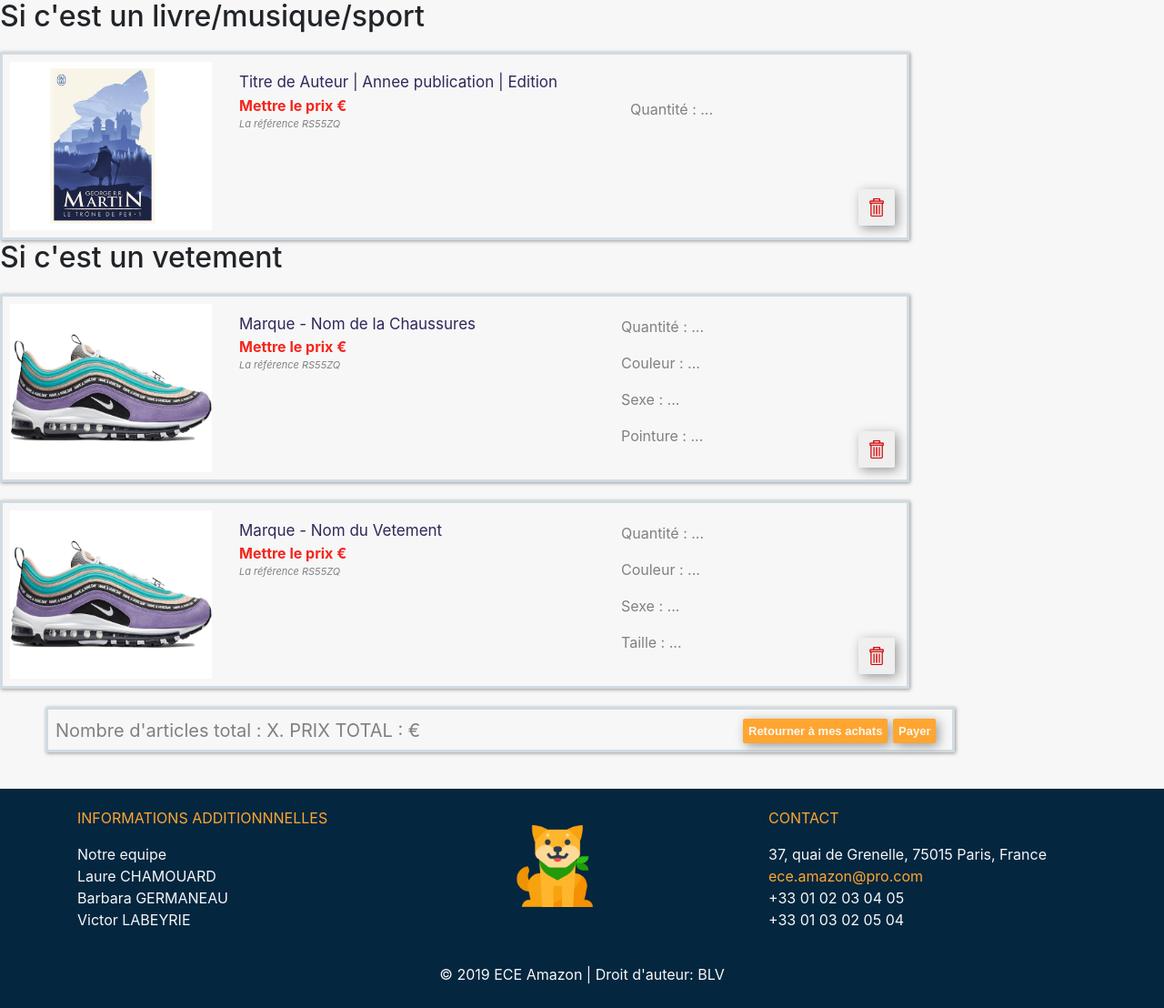
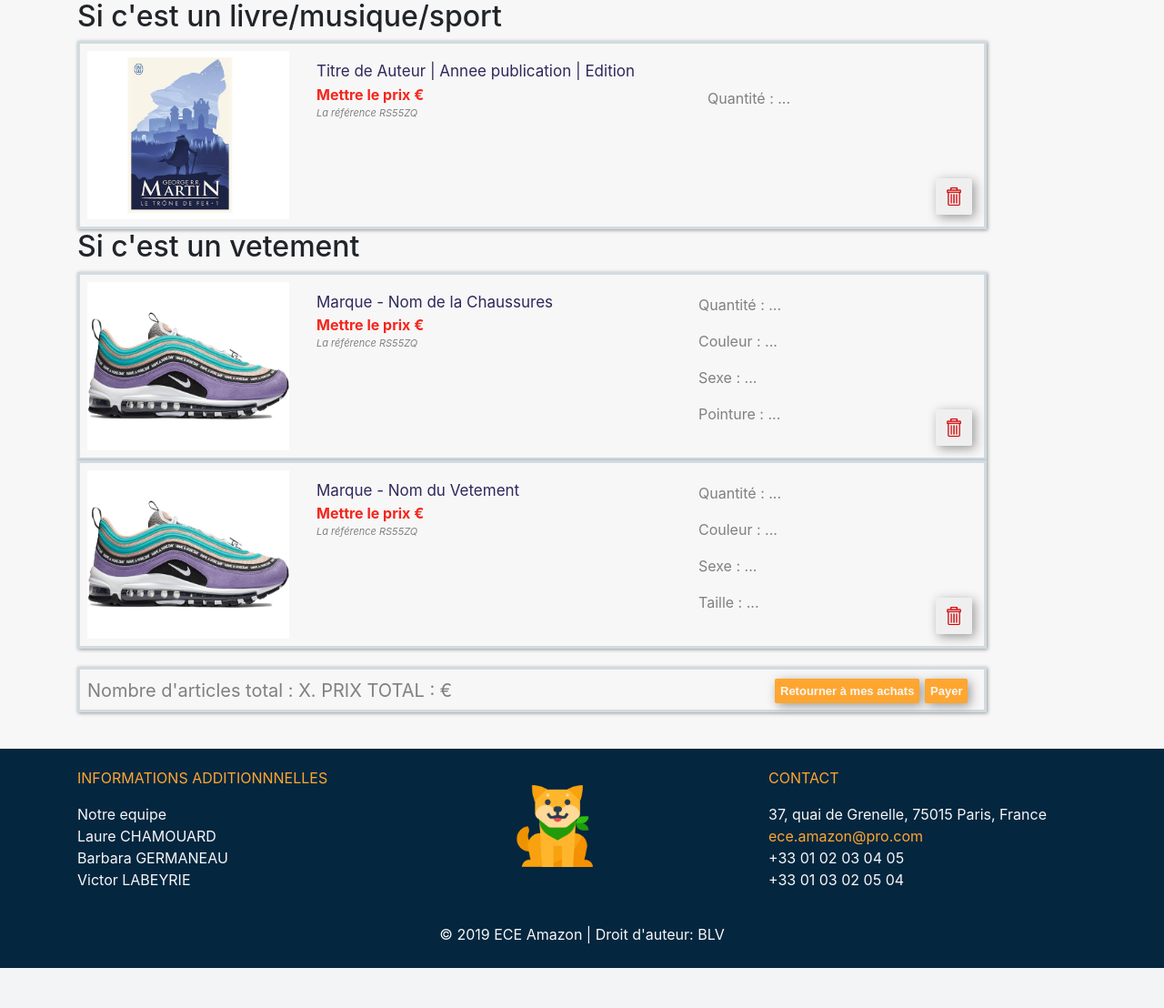
Before and after one commit to lorchm/ece_amazon, a PHP site: page /panier.php in a window 1280 px wide; the page is wider, and only the part inside the window is pictured. Shown: the part 189-1297 px from the top of that part at 91% size. After the commit the page ends 1253 px from the top of that part, so only its background shows below. Run offline with PHP 8.4, Linux system fonts and the light colour scheme.

Commit message:
afficher les ventes flash et reorganisation du style

```diff
--- a/creation.php
+++ b/creation.php
@@ -38,14 +38,14 @@
         <form action ="sql_creation.php" method="post">
             <h2>Informations personnelles</h2>
 
-                 <table>
+                 <table class="container fluid">
 
                      <tr>
-                         <label>Login</label> <input class="form-control center-con"  style="width: 250px;margin-left: 240px;" type="text" name="login" size="25" /><br> <br>
+                         <label>Login</label> <input class="form-control center-con"  style="width: 250px;" type="text" name="login" size="25" /><br> <br>
                     </tr>
 
                       <tr>
-                         <label>Mot de passe</label> <input class="form-control center-con"  style="width: 250px;margin-left: 240px;" type="password" name="mdp" size="25" /><br> <br>
+                         <label>Mot de passe</label> <input class="form-control center-con"  style="width: 250px;" type="password" name="mdp" size="25" /><br> <br>
                     </tr>
 
 
--- a/panier.php
+++ b/panier.php
@@ -19,7 +19,7 @@
 
 <!--************************************ Liste articles du panier ******************************************************-->
 
-    <div class="page-venteflash">
+    <div class="page-venteflash container">
         <!-- Titre -->
         <div class="description page-header header container-fluid">
             <h1>Mon Panier</h1>
@@ -28,15 +28,15 @@
             <h2>Si c'est un livre/musique/sport</h2>
         <div class="cadre-prod">
             <div class="row">
-                <div class="col-md-3">
-                    <a href="img/livre.jpg" target="_blank"><img src="img/livre.jpg" style="width: 100%; height: 185px;"></a>
+                <div class="col-md-3 col-sm-12">
+                    <a href="img/livre.jpg" target="_blank"><img class="img-fluid" src="img/livre.jpg" style="width: 100%; height: 185px;"></a>
                 </div>
-                <div class="col-md-5" style="margin-top: 10px;">
+                <div class="col-md-5 col-sm-12" style="margin-top: 10px;">
                     <div class="en-tete-prod">Titre de Auteur | Annee publication  | Edition</div>
                     <div class="prix-prod">Mettre le prix &euro;</div>
                     <div class="reference-prod">La référence RS55ZQ</div>
                 </div>
-                <div class="col-md-4">
+                <div class="col-md-4 col-sm-12">
                     <div class="remplir-infos-prod">
                         <p style="color:grey;">Quantité : ...</p>
                     </div>
@@ -51,17 +51,17 @@
         <div class="cadre-prod">
             <div class="row">
                 <!-- 1. IMAGE -->
-                <div class="col-md-3">
-                    <a href="img/shoes.jpg" target="_blank"><img src="img/shoes.jpg" style="width: 100%; height: 185px;"></a>
+                <div class="col-md-3 col-sm-12">
+                    <a href="img/shoes.jpg" target="_blank"><img class="img-fluid" src="img/shoes.jpg" style="width: 100%; height: 185px;"></a>
                 </div>
                 <!-- 2. DETAIL ARTICLE -->
-                <div class="col-md-5" style="margin-top: 10px;">
+                <div class="col-md-5 col-sm-12" style="margin-top: 10px;">
                     <div class="en-tete-prod">Marque - Nom de la Chaussures</div>
                     <div class="prix-prod">Mettre le prix &euro;</div>
                     <div class="reference-prod">La référence RS55ZQ</div>
                 </div>
                 <!-- 3. REMPLIR INFOS -->
-                <div class="col-md-4">
+                <div class="col-md-4 col-sm-12">
                     <div class="remplir-infos-vet">
                         <p style="color:grey;">Quantité : ...</p>
                         <p style="color:grey;">Couleur : ...</p>
@@ -77,17 +77,17 @@
         <div class="cadre-prod">
             <div class="row">
                 <!-- 1. IMAGE -->
-                <div class="col-md-3">
-                    <a href="img/shoes.jpg" target="_blank"><img src="img/shoes.jpg" style="width: 100%; height: 185px;"></a>
+                <div class="col-md-3 col-sm-12">
+                    <a href="img/shoes.jpg" target="_blank"><img class="img-fluid" src="img/shoes.jpg" style="width: 100%; height: 185px;"></a>
                 </div>
                 <!-- 2. DETAIL ARTICLE -->
-                <div class="col-md-5" style="margin-top: 10px;">
+                <div class="col-md-5 col-sm-12" style="margin-top: 10px;">
                     <div class="en-tete-prod">Marque - Nom du Vetement</div>
                     <div class="prix-prod">Mettre le prix &euro;</div>
                     <div class="reference-prod">La référence RS55ZQ</div>
                 </div>
                 <!-- 3. REMPLIR INFOS -->
-                <div class="col-md-4">
+                <div class="col-md-4 col-sm-12">
                     <div class="remplir-infos-vet">
                         <p style="color:grey;">Quantité : ...</p>
                         <p style="color:grey;">Couleur : ...</p>
@@ -100,12 +100,12 @@
         </div>
 
 
-        <div class ="total">
+        <div class ="total ">
             <div class= "row">
-                <div class= "col-sm-9">
+                <div class= "col-md-9 col-sm-12">
                     <p style="color:grey;">Nombre d'articles total : X. PRIX TOTAL : &euro;</p>
                 </div>
-                <div class="col-sm-3">
+                <div class="col-md-3 col-sm-12">
                     <div style="position: absolute; bottom: 17px;">
                         <a href="homepage.php"><button class="btt"> Retourner à mes achats </button></a>
                         <a href="payer.php"><button class="btt"> Payer </button></a>
--- a/styles.css
+++ b/styles.css
@@ -9,8 +9,8 @@ body{
 /*Format connexion */
 .center-con{
   width: 150px;
-  margin-left: 170px;
-}
+/*  margin-left: 170px;
+*/}
 /*Format formulaire/*/
 .center-block {
 
@@ -252,12 +252,11 @@ h6{
 
 /***********************ZONE PRODUIT : cadre pour Livres/Musique/Vetement/Sport... ************************/
 .cadre-prod{
-  margin-top: 20px;
-/*  margin-left: 50px;
-*/  padding: 8px;
+  padding: 8px;
   width : 1000px;
   border: solid;
   color: #D1DBE1;
+  background-color: #f7f7f7;
   /*effet d'ombre autour du cadre du produit*/
   -webkit-box-shadow: 1px 1px 4px rgba(0, 0, 0, 0.4);
   -moz-box-shadow: 1px 1px 4px rgba(0, 0, 0, 0.4);
@@ -359,7 +358,6 @@ h6{
   color: #D1DBE1;
   font-size : 20px;
   margin-top: 20px;
-  margin-left: 50px;
   padding: 8px;
   width : 1000px;
   height: 50px;
```
Also changed, not shown: venteflash.php (+83 -43 lines).
